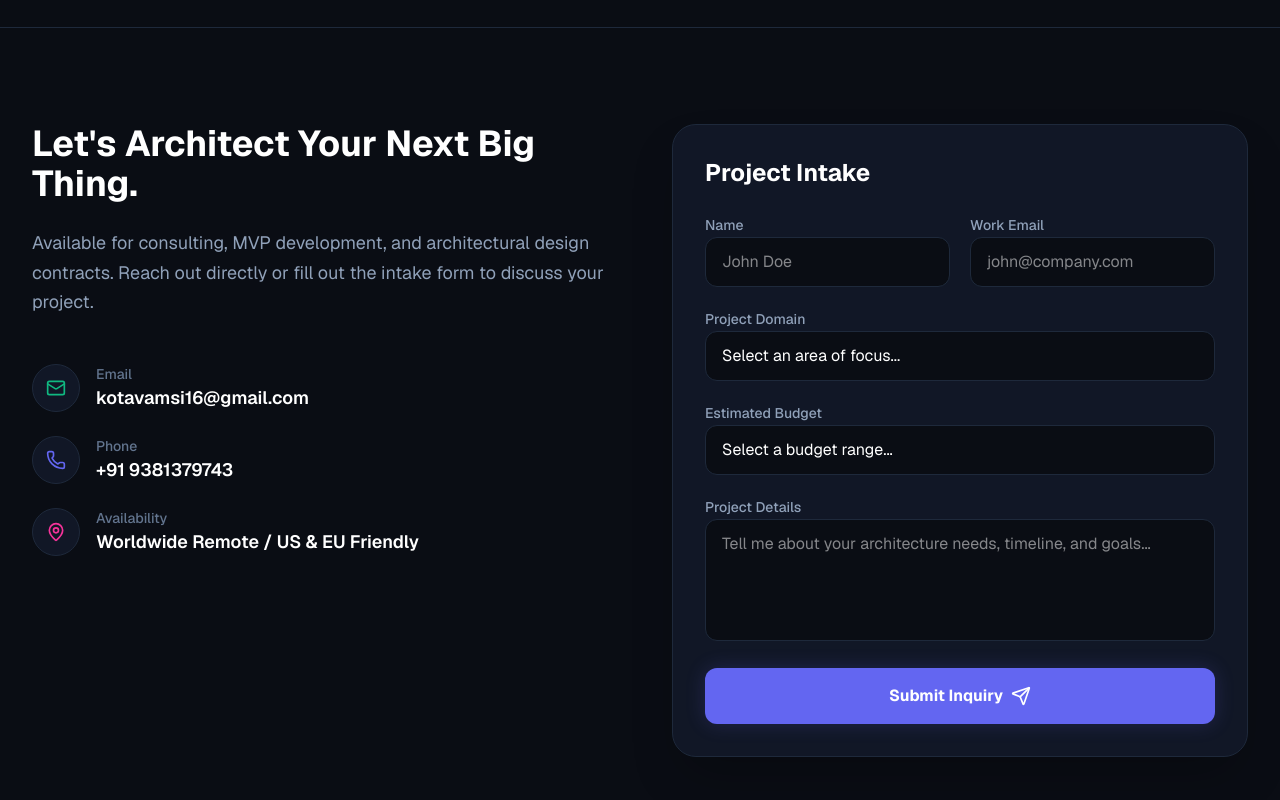
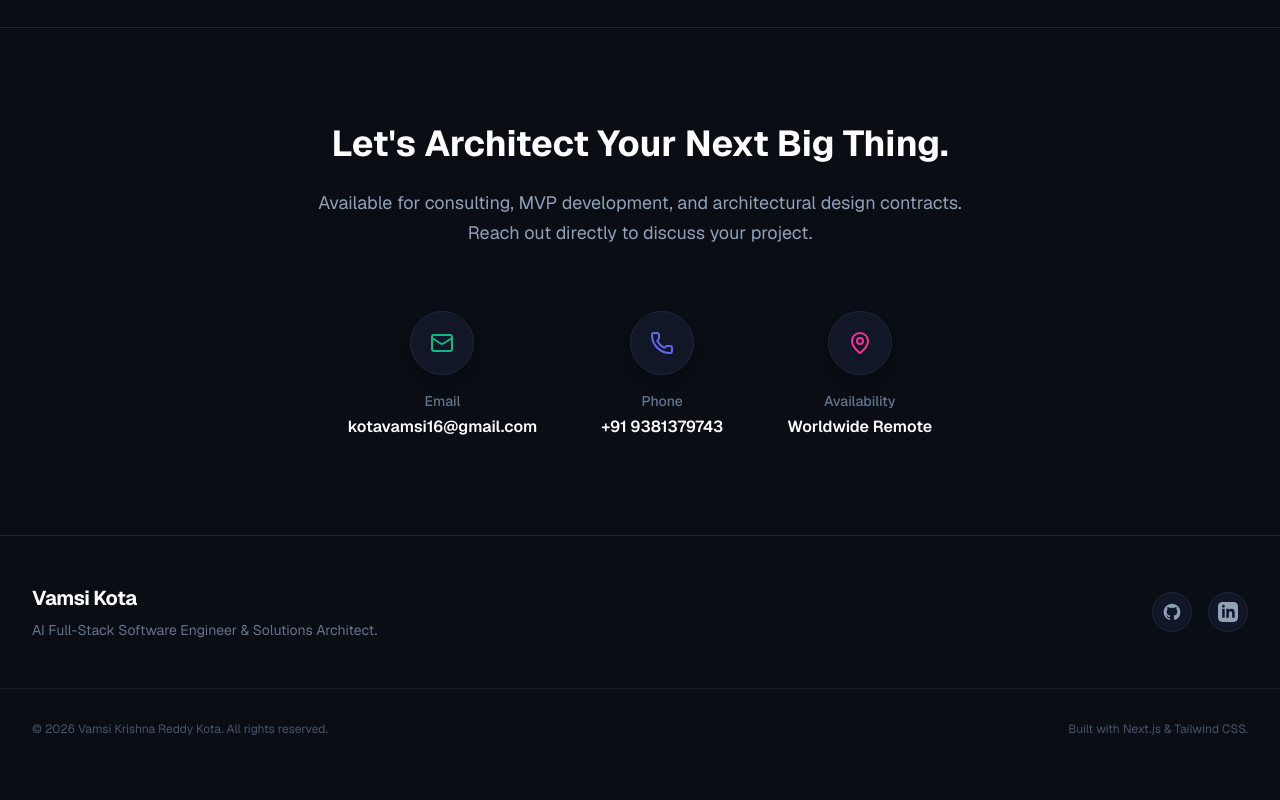
Before and after one commit to vamsiReDDy-KOTA/vamsiReDDy-KOTA.github.io, a Next.js app: page / in a window 1280 px wide. Shown: the part 5180-5980 px from the top of the page. Built offline with nearby package versions, Linux system fonts and the light colour scheme.

Commit message:
Remove intake form and center contact info

```diff
--- a/src/components/Contact.tsx
+++ b/src/components/Contact.tsx
@@ -1,130 +1,55 @@
 "use client";
 
-import { useState } from "react";
 import { motion } from "framer-motion";
-import { Mail, Phone, MapPin, Send, CheckCircle2 } from "lucide-react";
+import { Mail, Phone, MapPin } from "lucide-react";
 
 export default function Contact() {
-  const [isSubmitted, setIsSubmitted] = useState(false);
-
-  const handleSubmit = (e: React.FormEvent) => {
-    e.preventDefault();
-    setIsSubmitted(true);
-    setTimeout(() => setIsSubmitted(false), 5000);
-  };
-
   return (
     <section id="contact" className="py-24 px-4 sm:px-6 lg:px-8 max-w-7xl mx-auto border-t border-[#1E293B]">
-      <div className="grid grid-cols-1 lg:grid-cols-2 gap-16">
-
-        {/* Direct Contact Info */}
       <motion.div
-          initial={{ opacity: 0, x: -20 }}
-          whileInView={{ opacity: 1, x: 0 }}
+        initial={{ opacity: 0, y: 20 }}
+        whileInView={{ opacity: 1, y: 0 }}
         viewport={{ once: true }}
         transition={{ duration: 0.5 }}
+        className="max-w-4xl mx-auto text-center"
       >
         <h2 className="text-3xl md:text-4xl font-bold text-white mb-6">Let&apos;s Architect Your Next Big Thing.</h2>
-          <p className="text-slate-400 mb-12 text-lg leading-relaxed">
-            Available for consulting, MVP development, and architectural design contracts. Reach out directly or fill out the intake form to discuss your project.
+        <p className="text-slate-400 mb-16 text-lg leading-relaxed max-w-2xl mx-auto">
+          Available for consulting, MVP development, and architectural design contracts. Reach out directly to discuss your project.
         </p>
 
-          <div className="space-y-6">
-            <div className="flex items-center gap-4 group">
-              <div className="w-12 h-12 rounded-full bg-[#111726] border border-[#1E293B] flex items-center justify-center group-hover:border-[#10B981] transition-colors">
-                <Mail className="w-5 h-5 text-[#10B981]" />
+        <div className="flex flex-col sm:flex-row justify-center items-center gap-10 sm:gap-16">
+          <div className="flex flex-col items-center gap-4 group">
+            <div className="w-16 h-16 rounded-full bg-[#111726] border border-[#1E293B] flex items-center justify-center group-hover:border-[#10B981] transition-colors shadow-lg">
+              <Mail className="w-6 h-6 text-[#10B981]" />
             </div>
-              <div>
-                <p className="text-sm text-slate-500 font-medium">Email</p>
-                <a href="mailto:kotavamsi16@gmail.com" className="text-lg text-white font-semibold hover:text-[#10B981] transition-colors">kotavamsi16@gmail.com</a>
+            <div className="text-center">
+              <p className="text-sm text-slate-500 font-medium mb-1">Email</p>
+              <a href="mailto:kotavamsi16@gmail.com" className="text-base text-white font-semibold hover:text-[#10B981] transition-colors">kotavamsi16@gmail.com</a>
             </div>
           </div>
 
-            <div className="flex items-center gap-4 group">
-              <div className="w-12 h-12 rounded-full bg-[#111726] border border-[#1E293B] flex items-center justify-center group-hover:border-[#6366F1] transition-colors">
-                <Phone className="w-5 h-5 text-[#6366F1]" />
+          <div className="flex flex-col items-center gap-4 group">
+            <div className="w-16 h-16 rounded-full bg-[#111726] border border-[#1E293B] flex items-center justify-center group-hover:border-[#6366F1] transition-colors shadow-lg">
+              <Phone className="w-6 h-6 text-[#6366F1]" />
             </div>
-              <div>
-                <p className="text-sm text-slate-500 font-medium">Phone</p>
-                <a href="tel:+919381379743" className="text-lg text-white font-semibold hover:text-[#6366F1] transition-colors">+91 9381379743</a>
+            <div className="text-center">
+              <p className="text-sm text-slate-500 font-medium mb-1">Phone</p>
+              <a href="tel:+919381379743" className="text-base text-white font-semibold hover:text-[#6366F1] transition-colors">+91 9381379743</a>
             </div>
           </div>
 
-            <div className="flex items-center gap-4 group">
-              <div className="w-12 h-12 rounded-full bg-[#111726] border border-[#1E293B] flex items-center justify-center group-hover:border-pink-500 transition-colors">
-                <MapPin className="w-5 h-5 text-pink-500" />
+          <div className="flex flex-col items-center gap-4 group">
+            <div className="w-16 h-16 rounded-full bg-[#111726] border border-[#1E293B] flex items-center justify-center group-hover:border-pink-500 transition-colors shadow-lg">
+              <MapPin className="w-6 h-6 text-pink-500" />
             </div>
-              <div>
-                <p className="text-sm text-slate-500 font-medium">Availability</p>
-                <p className="text-lg text-white font-semibold">Worldwide Remote / US & EU Friendly</p>
+            <div className="text-center">
+              <p className="text-sm text-slate-500 font-medium mb-1">Availability</p>
+              <p className="text-base text-white font-semibold">Worldwide Remote</p>
             </div>
           </div>
         </div>
       </motion.div>
-
-        {/* Interactive Intake Form */}
-        <motion.div
-          initial={{ opacity: 0, x: 20 }}
-          whileInView={{ opacity: 1, x: 0 }}
-          viewport={{ once: true }}
-          transition={{ duration: 0.5, delay: 0.2 }}
-          className="bg-[#111726] border border-[#1E293B] rounded-3xl p-8 shadow-2xl relative overflow-hidden"
-        >
-          {isSubmitted ? (
-            <div className="absolute inset-0 bg-[#111726]/90 backdrop-blur-sm flex flex-col items-center justify-center z-10 text-center p-8">
-              <CheckCircle2 className="w-16 h-16 text-[#10B981] mb-4" />
-              <h3 className="text-2xl font-bold text-white mb-2">Inquiry Sent!</h3>
-              <p className="text-slate-400">I&apos;ll review your project details and get back to you shortly to schedule our strategy call.</p>
-            </div>
-          ) : null}
-
-          <h3 className="text-2xl font-bold text-white mb-6">Project Intake</h3>
-          <form onSubmit={handleSubmit} className="space-y-5">
-            <div className="grid grid-cols-1 sm:grid-cols-2 gap-5">
-              <div className="space-y-2">
-                <label htmlFor="name" className="text-sm font-medium text-slate-400">Name</label>
-                <input required type="text" id="name" className="w-full bg-[#0A0D14] border border-[#1E293B] rounded-xl px-4 py-3 text-white focus:outline-none focus:border-[#6366F1] focus:ring-1 focus:ring-[#6366F1] transition-all" placeholder="John Doe" />
-              </div>
-              <div className="space-y-2">
-                <label htmlFor="email" className="text-sm font-medium text-slate-400">Work Email</label>
-                <input required type="email" id="email" className="w-full bg-[#0A0D14] border border-[#1E293B] rounded-xl px-4 py-3 text-white focus:outline-none focus:border-[#6366F1] focus:ring-1 focus:ring-[#6366F1] transition-all" placeholder="john@company.com" />
-              </div>
-            </div>
-
-            <div className="space-y-2">
-              <label htmlFor="domain" className="text-sm font-medium text-slate-400">Project Domain</label>
-              <select required id="domain" className="w-full bg-[#0A0D14] border border-[#1E293B] rounded-xl px-4 py-3 text-white focus:outline-none focus:border-[#6366F1] focus:ring-1 focus:ring-[#6366F1] transition-all appearance-none">
-                <option value="" disabled selected>Select an area of focus...</option>
-                <option value="Voice AI">Voice AI & Agents</option>
-                <option value="Healthcare">Healthcare / RCM</option>
-                <option value="Legal">Legal / Document AI</option>
-                <option value="MVP">Full-Stack MVP</option>
-                <option value="Other">Other</option>
-              </select>
-            </div>
-
-            <div className="space-y-2">
-              <label htmlFor="budget" className="text-sm font-medium text-slate-400">Estimated Budget</label>
-              <select required id="budget" className="w-full bg-[#0A0D14] border border-[#1E293B] rounded-xl px-4 py-3 text-white focus:outline-none focus:border-[#6366F1] focus:ring-1 focus:ring-[#6366F1] transition-all appearance-none">
-                <option value="" disabled selected>Select a budget range...</option>
-                <option value="<3k">&lt; $3,000</option>
-                <option value="3k-7k">$3,000 - $7,000</option>
-                <option value="7k+">$7,000+</option>
-              </select>
-            </div>
-
-            <div className="space-y-2">
-              <label htmlFor="details" className="text-sm font-medium text-slate-400">Project Details</label>
-              <textarea required id="details" rows={4} className="w-full bg-[#0A0D14] border border-[#1E293B] rounded-xl px-4 py-3 text-white focus:outline-none focus:border-[#6366F1] focus:ring-1 focus:ring-[#6366F1] transition-all resize-none" placeholder="Tell me about your architecture needs, timeline, and goals..."></textarea>
-            </div>
-
-            <button type="submit" className="w-full inline-flex items-center justify-center px-8 py-4 rounded-xl bg-[#6366F1] hover:bg-[#4F46E5] text-white text-base font-bold transition-all shadow-[0_0_20px_rgba(99,102,241,0.2)] gap-2 group">
-              Submit Inquiry
-              <Send className="w-5 h-5 group-hover:translate-x-1 group-hover:-translate-y-1 transition-transform" />
-            </button>
-          </form>
-        </motion.div>
-      </div>
     </section>
   );
 }
```
Lines whose indentation alone changed are shown as unchanged.
